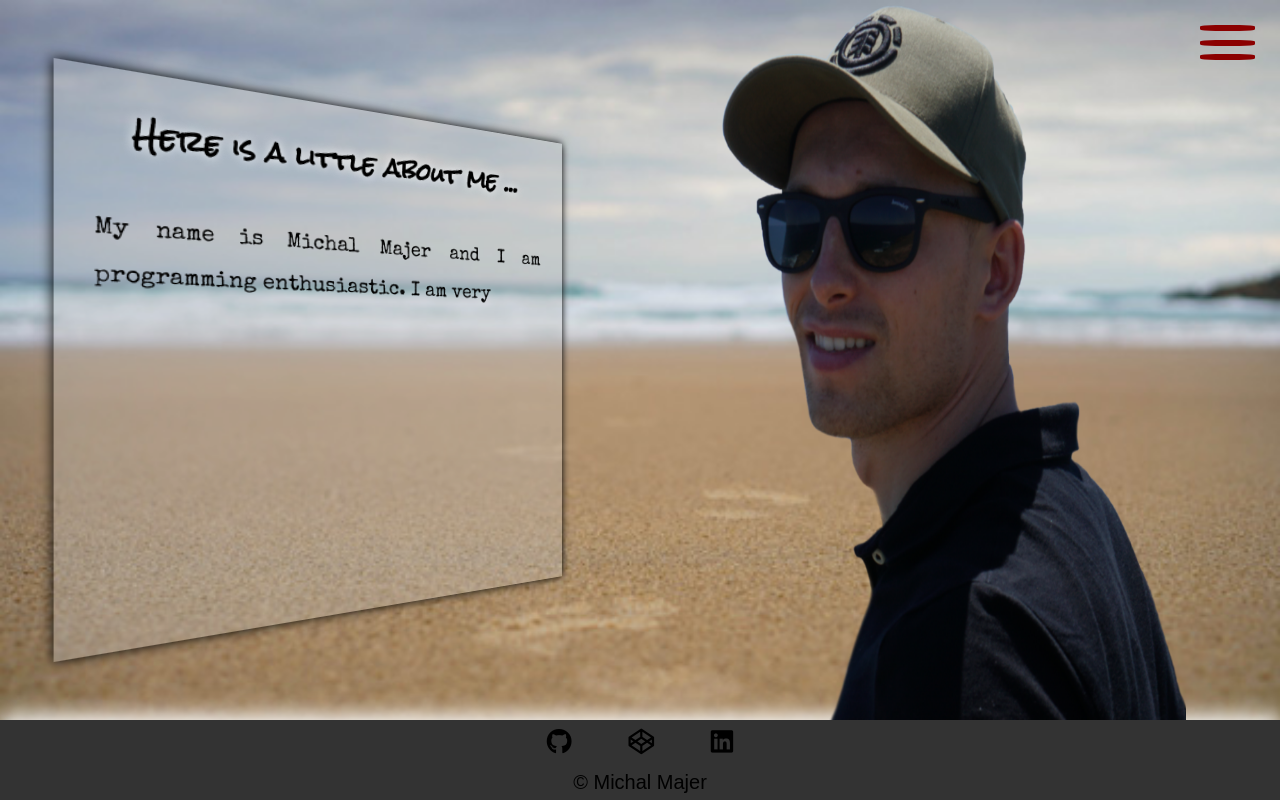
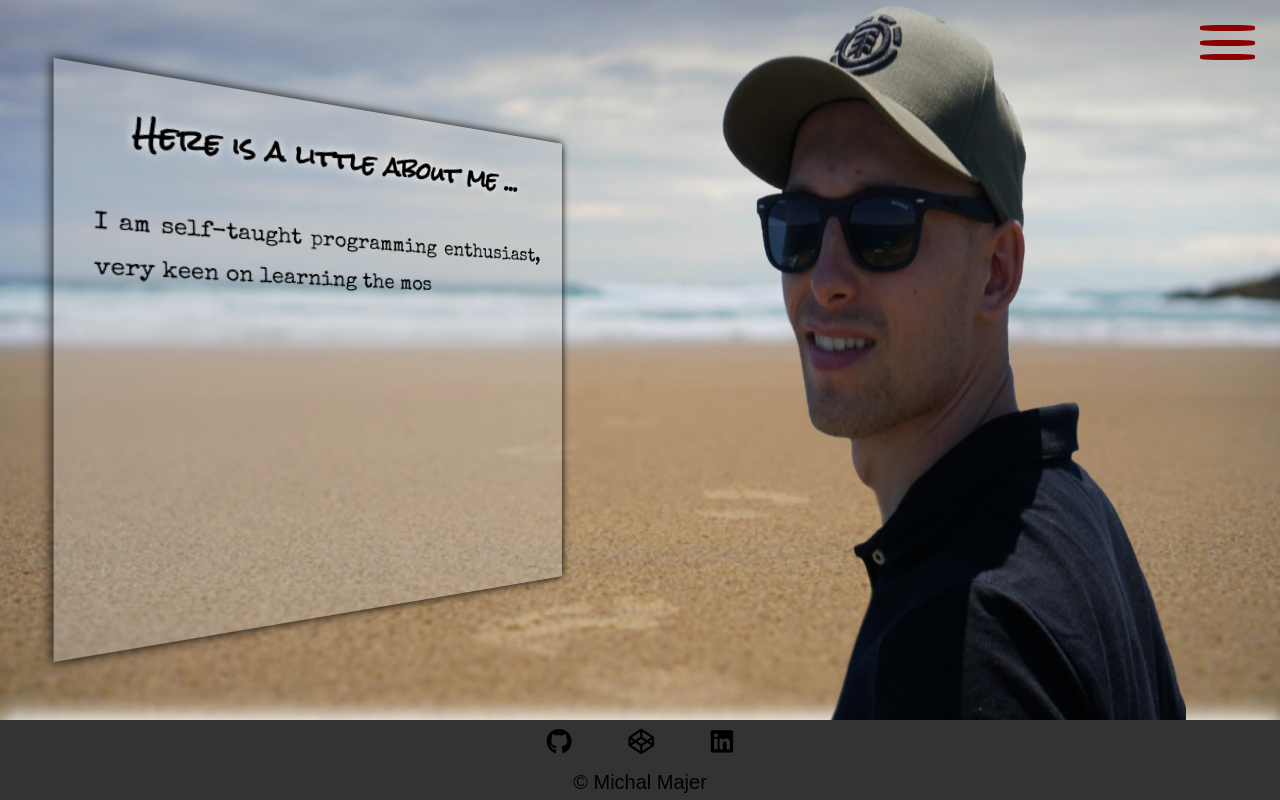
Before and after one commit to MikeMajer/Portfolio_website_developer_version, a React (Create React App) app: page /about in a window 1280 px wide. Built offline with nearby package versions, Linux system fonts and the light colour scheme.

Commit message:
About content correction

```diff
--- a/src/pages/About.js
+++ b/src/pages/About.js
@@ -6,7 +6,7 @@ import aboutImg from "../images/img.png";
 class About extends React.Component {
 
   state = {
-    textTemplate: "My name is Michal Majer and I am  programming enthusiastic. I am very keen on front-end. Moreover, I am exploring the secrets of back-end either. I love new technologies, creative and challenging projects as well as problem-solving. I am looking forward to improving efficiency in a forward thinking company by applying my skills and engagement as a junior Front-end developer.",
+    textTemplate: "I am self-taught programming enthusiast, very keen on learning the most significant and latest technologies no matter it is a frontend or backend. I enjoy creating stylish, modern and responsive applications with sleek UX/UI connection. A versatile, self-motivated and conscientious individual with industrial automation programming background and passion for continuous improvement. ",
     indexText: -30,
     text: ""
   }
--- a/src/styles/About.css
+++ b/src/styles/About.css
@@ -16,7 +16,7 @@ div.text{
   font-size: 1.3vw;
   font-family: 'Special Elite', cursive;
   padding: 30px 30px;
-  line-height: 2;
+  line-height: 1.9;
   transform: perspective(400px) rotateY(15deg);
   text-align: justify;
   text-justify:inter-word ;
```
